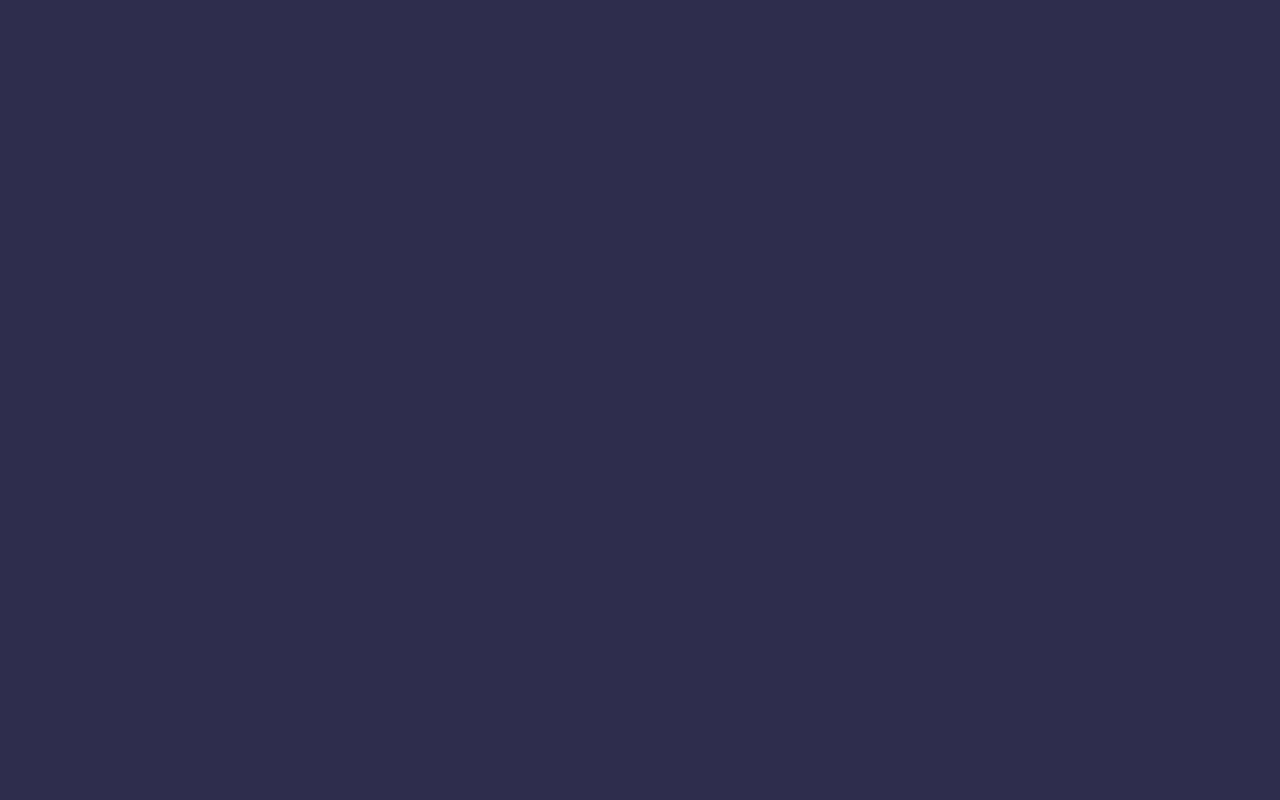
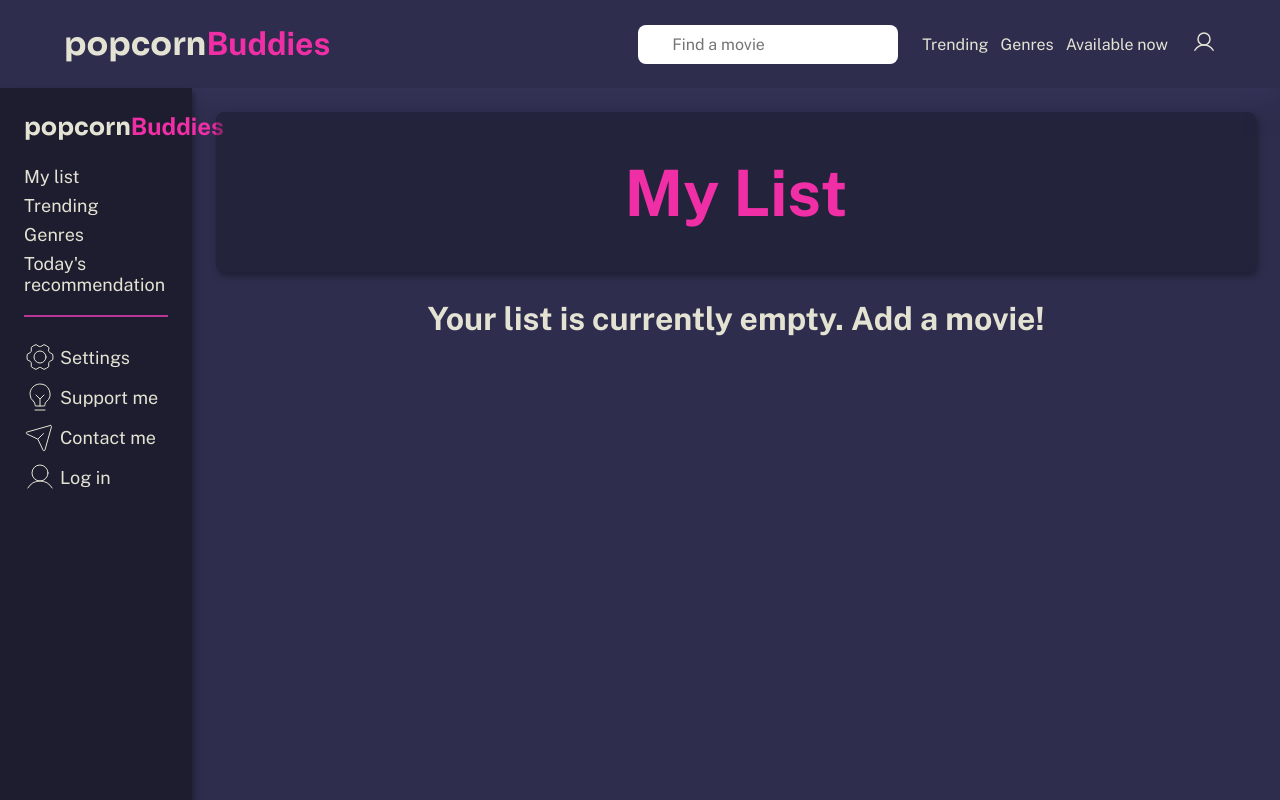
Before and after one commit to gabrielcaamargo/popcornBuddies, a React (Vite) app: page /my-list in a window 1280 px wide. Before the commit this address had no page. Shown: the top 800 px of the page. Built offline with nearby package versions, Linux system fonts and the light colour scheme.

Commit message:
📦 chore: created add to my list function and my list page

```diff
--- a/src/Routes.tsx
+++ b/src/Routes.tsx
@@ -3,6 +3,7 @@ import { Route, Routes } from "react-router-dom";
 import Home from "./pages/Home";
 import Trending from "./pages/Trending";
 import Genres from "./pages/Genres";
+import MyList from "./pages/MyList";
 
 export default function Router() {
 	return (
@@ -10,6 +11,7 @@ export default function Router() {
 			<Route path="/" element={<Home />}/>
 			<Route path="/trending" element={<Trending />}/>
 			<Route path="/genres" element={<Genres />}/>
+			<Route path="/my-list" element={<MyList />}/>
 		</Routes>
 	);
 }
--- a/src/components/Content/styles.ts
+++ b/src/components/Content/styles.ts
@@ -3,6 +3,8 @@ import styled from "styled-components";
 export const Main = styled.main`
   padding: 24px;
   margin: 0 auto 32px;
+  width: 100%;
+  max-width: 1440px;
 `;
 
 export const Banner = styled.div`
@@ -26,4 +28,8 @@ export const Banner = styled.div`
 
 export const MovieWrapper = styled.div`
   margin-top: 28px;
+
+  .emptyList {
+    text-align: center;
+  }
 `;
--- a/src/components/MovieList/styles.ts
+++ b/src/components/MovieList/styles.ts
@@ -34,5 +34,4 @@ export const Container = styled.div`
   justify-content: space-between;
   gap: 8px;
   margin-top: 12px;
-
 `;
--- a/src/components/MovieModal/index.tsx
+++ b/src/components/MovieModal/index.tsx
@@ -15,10 +15,19 @@ interface MovieModalProps {
 export default function MovieModal({name, banner, rate, description }: MovieModalProps) {
 	const portalRoot = document.getElementById("modal-root") as HTMLElement;
 
-	const {setIsModalOpen} = useContext(MovieContext);
+	const {setIsModalOpen, setMovieList} = useContext(MovieContext);
 
 	function handleCloseModal() {
 		setIsModalOpen(false);
+	}
+
+	function handleAddMovieToList() {
+		setMovieList(
+			(prevState: any) => [
+				...prevState,
+				{ name, banner, description}
+			]
+		);
 	}
 
 	return ReactDOM.createPortal(
@@ -49,7 +58,7 @@ export default function MovieModal({name, banner, rate, description }: MovieModa
 									</div>
 								</div>
 
-								<Button>Add to my list</Button>
+								<Button onClick={handleAddMovieToList}>Add to my list</Button>
 							</div>
 						</div>
 					</div>
--- /dev/null
+++ b/src/components/MyListContent/index.tsx
@@ -0,0 +1,35 @@
+import { useContext, useEffect } from "react";
+import { MovieContext } from "../../contexts/MovieContext";
+
+import Content from "../Content";
+import Movie from "../Movie";
+import MovieList from "../MovieList";
+import { ListContainer } from "./styles";
+
+export default function MyListContent() {
+	const { movieList } = useContext(MovieContext);
+
+	useEffect(() => console.log(movieList), []);
+
+	return (
+		<Content bannerTitle="My List">
+			{movieList.length === 0 &&
+      <h1 className="emptyList">Your list is currently empty. Add a movie!</h1>
+			}
+
+			<ListContainer>
+				{movieList.length >= 1 &&
+      movieList.map(movie => (
+      		<Movie
+      		key={Math.random()}
+      			name={movie.name}
+      			banner={movie.banner}
+      			description={movie.description}
+      			rate={movie.rate}
+      	  />
+      ))
+				}
+			</ListContainer>
+		</Content>
+	);
+}
--- /dev/null
+++ b/src/components/MyListContent/styles.ts
@@ -0,0 +1,9 @@
+import styled from "styled-components";
+
+export const ListContainer = styled.div`
+  display: grid;
+  grid-template-columns: repeat(4, max-content);
+  justify-content: start;
+  gap: 8px;
+  margin-top: 12px;
+`;
--- a/src/components/Sidebar/styles.ts
+++ b/src/components/Sidebar/styles.ts
@@ -4,6 +4,7 @@ export const Aside = styled.aside`
   padding: 24px;
   background-color: ${({theme}) => theme.colors.alternativeBackground};
   box-shadow: 2px 4px 6px rgba(22, 21, 35, 0.6);
+  min-height: 100vh;
   height: auto;
 `;
 
--- a/src/contexts/MovieContext.tsx
+++ b/src/contexts/MovieContext.tsx
@@ -14,8 +14,18 @@ const MovieDefaultValues = {
 	setMovieDescription: () => {},
 
 	isModalOpen: false,
-	setIsModalOpen: () => {}
+	setIsModalOpen: () => {},
+
+	movieList: [],
+	setMovieList: () => {},
 };
+
+interface MovieInterface {
+  name: string;
+  description: string | undefined;
+  banner: string;
+	rate: number
+}
 
 interface MovieContextInterface {
   movieName: string,
@@ -32,6 +42,9 @@ interface MovieContextInterface {
 
   isModalOpen: boolean;
 	setIsModalOpen: (setState: boolean) => void,
+
+	movieList: MovieInterface[];
+	setMovieList: (setState: []) => void;
 }
 
 interface MovieContextProviderProps {
@@ -46,6 +59,7 @@ export default function MovieContextProvider({children}: MovieContextProviderPro
 	const [movieRate, setMovieRate] = useState(0);
 	const [movieDescription, setMovieDescription] = useState("");
 	const [isModalOpen, setIsModalOpen] = useState(false);
+	const [movieList, setMovieList] = useState([]);
 
 	return (
 		<MovieContext.Provider
@@ -59,7 +73,9 @@ export default function MovieContextProvider({children}: MovieContextProviderPro
 				movieDescription,
 				setMovieDescription,
 				isModalOpen,
-				setIsModalOpen
+				setIsModalOpen,
+				movieList,
+				setMovieList
 			}}>
 			{children}
 		</MovieContext.Provider>
--- /dev/null
+++ b/src/pages/MyList/index.tsx
@@ -0,0 +1,10 @@
+import MyListContent from "../../components/MyListContent";
+import PageWrapper from "../../components/PageWrapper";
+
+export default function MyList() {
+	return (
+		<PageWrapper>
+			<MyListContent />
+		</PageWrapper>
+	);
+}
```
Also changed, not shown: .eslintrc.json.
